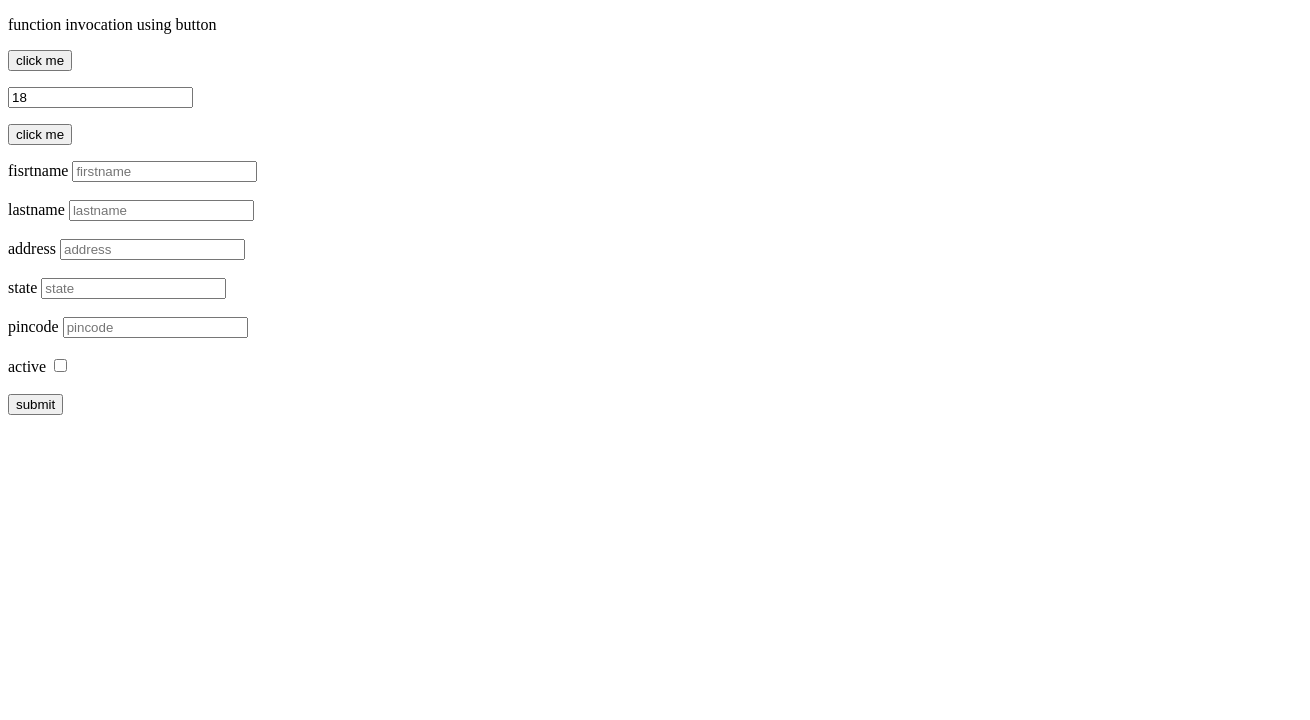
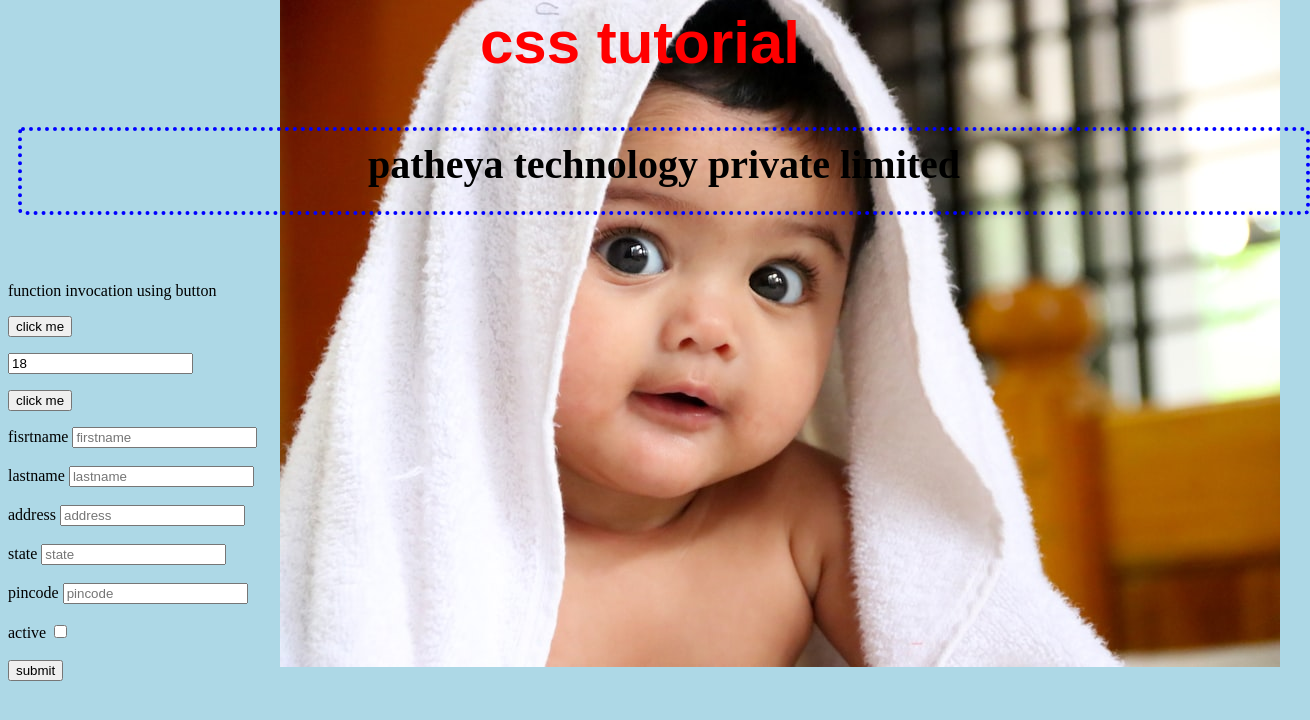
Before and after one commit to punam25/patheytech, a plain HTML site: page pathey-assignment/index.html in a window 1280 px wide. Shown: the whole page, 1310 px wide, since content can reach past the window. Drawn offline with Linux system fonts and the light colour scheme.

Commit message:
css changes

```diff
--- a/pathey-assignment/arraymethod.js
+++ b/pathey-assignment/arraymethod.js
@@ -67,3 +67,11 @@ console.log("slice",slicearray);
 var fruits1 = ["banana","litchi","orange" ,"apple"];
 var fruits2=fruits1.sort();
 console.log("fruits",fruits2);
+
+// array filter method
+
+const words = ['spray', 'limit', 'elite', 'exuberant', 'destruction', 'present'];
+
+const result5 = words.filter(word => word.length > 6);
+
+console.log("filter method=>",result5);
--- a/pathey-assignment/forloop.js
+++ b/pathey-assignment/forloop.js
@@ -16,5 +16,5 @@ while(whilecheck<10){
 //for-in-loop
 var forinloop=['punam','aundh','nashik','delhi'];
 for(var i in forinloop){
-console.log("value in loop",forinloop[i]);
+console.log("value in loop",forinloop[2]);
 }
--- /dev/null
+++ b/pathey-assignment/index.css
@@ -0,0 +1,36 @@
+body{
+    background-color:lightblue;
+    background-image: url("baby.jpg");
+    background-repeat: no-repeat;
+    background-position: right top;
+    background-attachment: fixed;
+
+
+}
+h2{
+    font-size:60px;
+    font-weight:bold;
+    margin-top:6px;
+    color:red;
+    text-align: center;
+    font-family:sans-serif;
+
+}
+h5{
+    border-style:dotted;
+    border-width:4px;
+    border-color:blue;
+    border-radius:5px;
+    font-size:40px;
+    text-align:center;
+    margin-top:20px;
+    margin-left:10px;
+    margin-right: 10px;
+    padding-left:10px;
+    padding-top:10px;
+    padding-right:10px;
+    padding-bottom:20px;
+    height:50px;
+    width:100%;
+
+}
--- a/pathey-assignment/index.html
+++ b/pathey-assignment/index.html
@@ -5,11 +5,16 @@
     <meta http-equiv="X-UA-Compatible" content="IE=edge">
     <meta name="viewport" content="width=device-width, initial-scale=1.0">
     <title>Document</title>
+    <link rel="stylesheet" href="index.css"></link>
+    <h2>css tutorial</h2>
 </head>
 <body>
+    <h5>patheya technology private limited</h5>
+
     <p>function invocation using button</p>
     <button type="button" id="btn" onclick="displaymessage()">click me</button>
     <p id="msg"></p>
+
 
     <p><input type="number" id="ageToCheck" value="18"></p>
     <button onclick="myFunction()">click me</button>
@@ -49,5 +54,6 @@
         <button type="button" onclick="getValueLoginForm()" id="btn1">submit</button>
 
     </form>
+
 </body>
 </html>
--- a/pathey-assignment/registration.js
+++ b/pathey-assignment/registration.js
@@ -1,6 +1,7 @@
 function getValueLoginForm(){
+
     var firstname=document.getElementById("txtfirst").value;
-    console.log("firstname",firstname);
+     console.log("firstname",firstname);
 
     var lastname=document.getElementById("txtsecond").value;
     console.log(lastname);
```
Also changed, not shown: pathey-assignment/baby.jpg (added).
